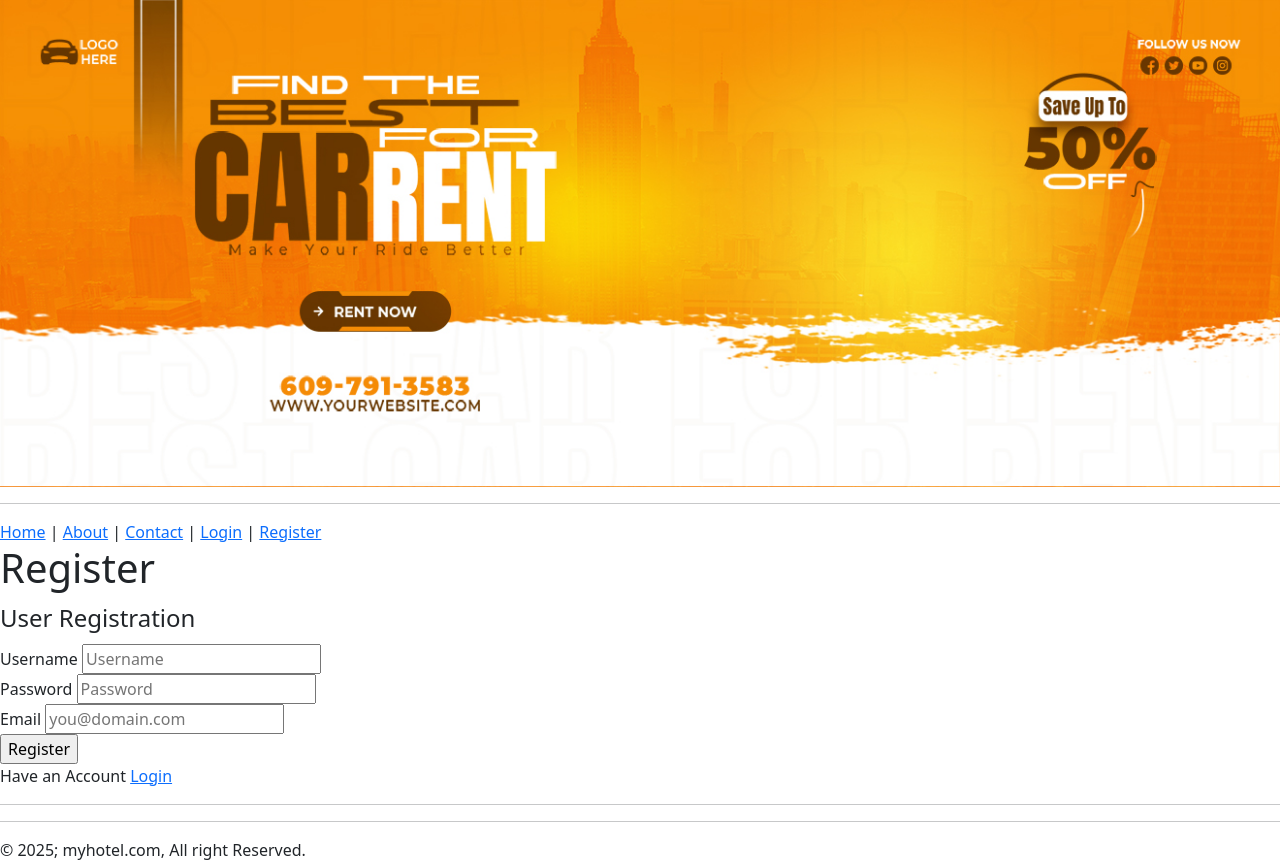
After one commit to drpoudel3785/ai2025a, a Flask app: page /register in a window 1280 px wide. The commit adds this page. Run offline with Flask 3, Linux system fonts and the light colour scheme; some libraries are stand-ins or nearby versions.

Commit message:
user registration

```diff
--- a/vscode/app.py
+++ b/vscode/app.py
@@ -1,5 +1,15 @@
-from flask import Flask, render_template
+from flask import Flask, render_template, request, url_for, redirect
 app = Flask(__name__, template_folder='templates', static_folder='static', static_url_path="/")
+
+import mysql.connector
+# 1. Connect
+db = mysql.connector.connect(
+    host="localhost",
+    user="root",
+    password="P@ssw0rd",
+    database="ai2025a",
+    port=3307
+)
 
 @app.route( '/')
 def index():
@@ -13,6 +23,26 @@ def about():
 def contact():
    return render_template("contact.html")
 
+@app.route( '/login')
+def login():
+   return render_template("login.html")
+
+@app.route( '/register', methods=['GET', 'POST'])
+def register():
+   msg = ''
+   if request.method == 'POST':
+
+      username = request.form['username']
+      password = request.form['password']
+      email = request.form['email']
+      cursor = db.cursor()
+      cursor.execute("INSERT INTO users (username, password, email) VALUES (%s, %s, %s)", (username, password, email))
+      db.commit()
+      return redirect(url_for('login'))
+      #return "from submitted"
+   else:
+      return render_template("register.html")
+
 @app.route('/booking/<int:id>')
 def booking(id):
    #return f'Booking ID: {id}'
--- a/vscode/templates/base.html
+++ b/vscode/templates/base.html
@@ -12,7 +12,9 @@
 <hr>
 <a href="{{url_for('index')}}">Home</a> |
 <a href="{{url_for('about')}}">About</a> |
-<a href="{{url_for('contact')}}">Contact</a>
+<a href="{{url_for('contact')}}">Contact</a> |
+<a href="{{url_for('login')}}">Login</a> |
+<a href="{{url_for('register')}}">Register</a>
 {% block main %}
 {% endblock %}
 <hr>
--- /dev/null
+++ b/vscode/templates/register.html
@@ -0,0 +1,19 @@
+{% extends "base.html" %}
+
+{% block main %}
+<h1>Register</h1>
+
+<form method="POST" name="register" >
+    <fieldset>
+        <legend>User Registration</legend>
+       Username  <input type="text" name="username" placeholder="Username" required> <br>
+       Password <input type="password" name="password" placeholder="Password" required> <br>
+      Email <input type="email" name="email" placeholder="you@domain.com" required> <br>
+        <input type="submit" name="submit" value="Register" >
+    </fieldset>
+    <p>Have an Account <a href="{{ url_for('login') }}">Login</a></p>
+</form>
+{% endblock %}
+{% block head %}
+<title>User Registration</title>
+{% endblock %}
```
Also changed, not shown: vscode/templates/login.html (added, +18 -0 lines).
